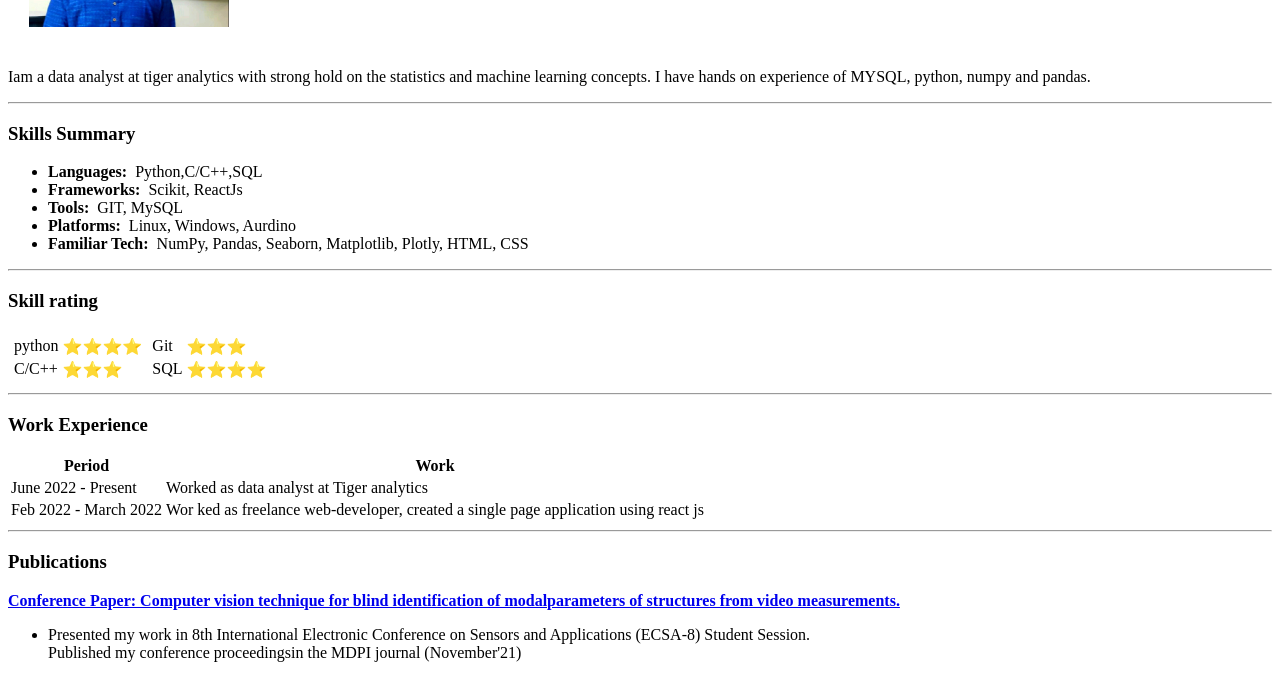
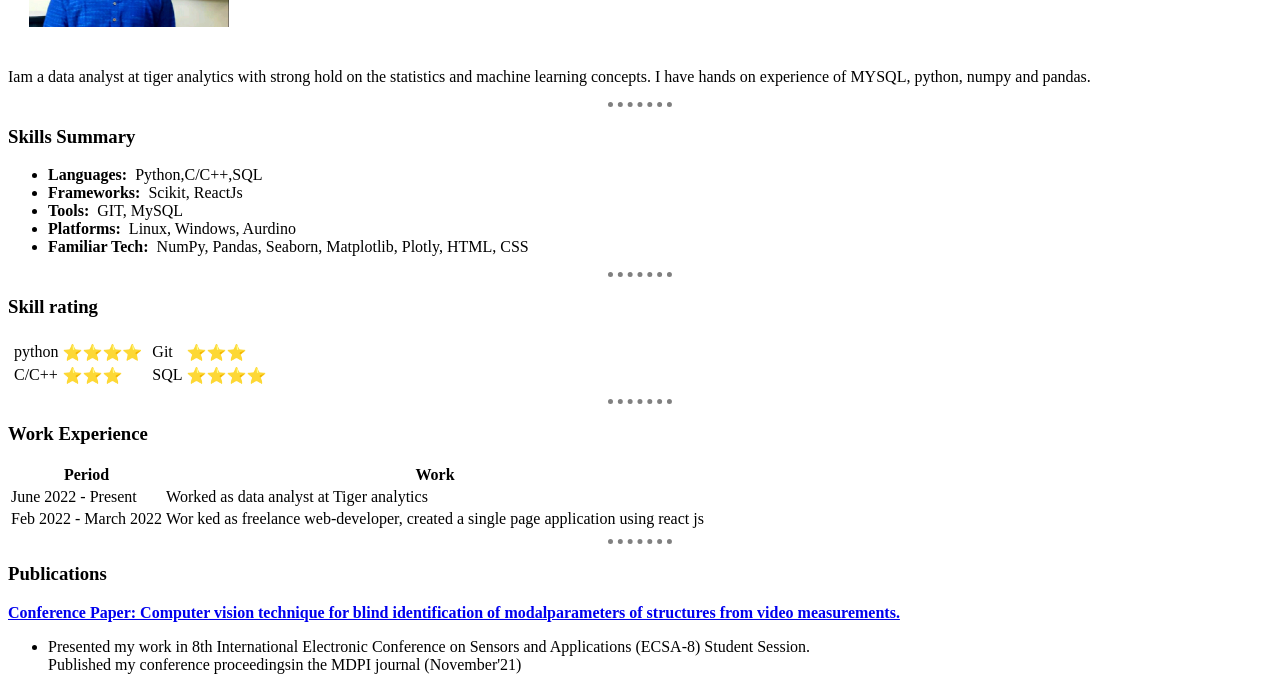
Before and after one commit to curious-1999/Personal--HTML-website, a plain HTML site: page index.html in a window 1280 px wide. Shown: the part 202-892 px from the top of the page. Drawn offline with Linux system fonts and the light colour scheme.

Commit message:
Styling changes

```diff
--- a/index.html
+++ b/index.html
@@ -6,6 +6,7 @@
     <meta name="viewport" content="width=device-width, initial-scale=1.0">
     <title>Vishal Allada ✅</title>
     <link rel="icon" href="https://cdn-icons-png.flaticon.com/512/5675/5675031.png">
+    <link rel="stylesheet" href="css/style.css">
 </head>
 <body>
     <table cellspacing="20">
```
Also changed, not shown: contactme.html (+2 -1 lines).
